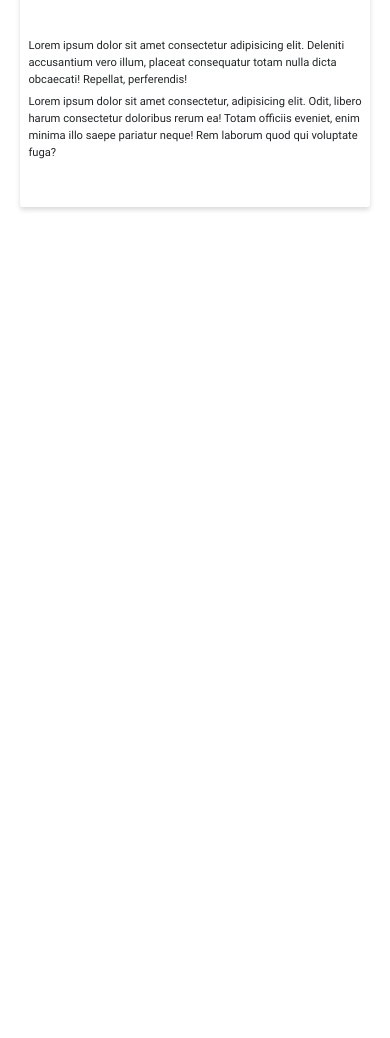
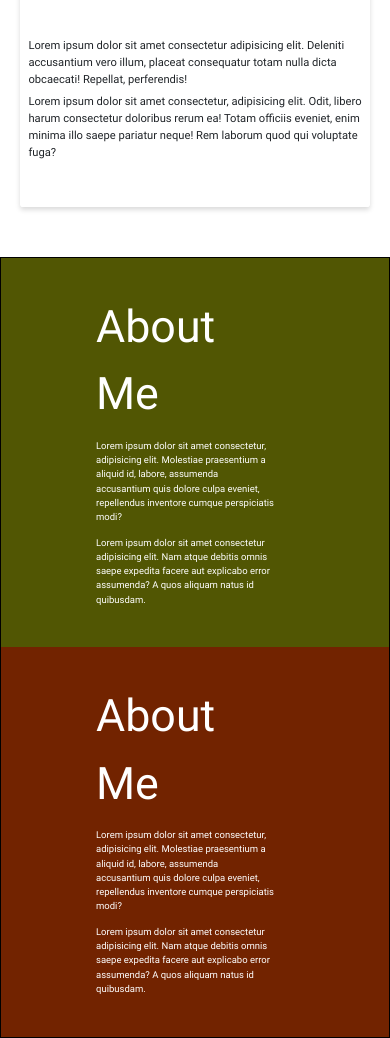
Before and after one commit to mtalalned/Project-4-Landing-Page, a plain HTML site: page index.html in a window 390 px wide. Shown: the part 2087-3125 px from the top of the page. Before the commit the page ends 2344 px from the top, so only its background shows below. Drawn offline with nearby package versions, Linux system fonts and the light colour scheme.

```diff
--- a/index.html
+++ b/index.html
@@ -56,6 +56,33 @@
     </div>
     <!-- Skills Ended -->
 
+    <!-- Contact / About Started -->
+    <div class="contact-container d-flex flex-wrap justify-content-center align-items-center align-content-center">
+        <div class="contact-sub-container-1 h-100 d-flex flex-wrap flex-column justify-content-center row-gap-3 ">
+            <div>
+                <p class="text-white contact-p">About Me</p>
+            </div>
+            <div>
+                <p class="text-white contact-p2 fw-lighter">Lorem ipsum dolor sit amet consectetur, adipisicing elit. Molestiae praesentium a aliquid id, labore, assumenda accusantium quis dolore culpa eveniet, repellendus inventore cumque perspiciatis modi?</p>
+            </div>
+            <div>
+                <p class="text-white contact-p2 fw-lighter">Lorem ipsum dolor sit amet consectetur adipisicing elit. Nam atque debitis omnis saepe expedita facere aut explicabo error assumenda? A quos aliquam natus id quibusdam.</p>
+            </div>
+        </div>
+        <div class="contact-sub-container-2 d-flex flex-wrap flex-column justify-content-center row-gap-3">
+            <div>
+                <p class="text-white contact-p">About Me</p>
+            </div>
+            <div>
+                <p class="text-white contact-p2 fw-lighter">Lorem ipsum dolor sit amet consectetur, adipisicing elit. Molestiae praesentium a aliquid id, labore, assumenda accusantium quis dolore culpa eveniet, repellendus inventore cumque perspiciatis modi?</p>
+            </div>
+            <div>
+                <p class="text-white contact-p2 fw-lighter">Lorem ipsum dolor sit amet consectetur adipisicing elit. Nam atque debitis omnis saepe expedita facere aut explicabo error assumenda? A quos aliquam natus id quibusdam.</p>
+            </div>
+        </div>
+    </div>
+    <!-- Contact / About Ended -->
+
     <script src="https://cdn.jsdelivr.net/npm/bootstrap@5.3.3/dist/js/bootstrap.bundle.min.js" integrity="sha384-YvpcrYf0tY3lHB60NNkmXc5s9fDVZLESaAA55NDzOxhy9GkcIdslK1eN7N6jIeHz" crossorigin="anonymous"></script>
 </body>
 </html>
--- a/style.css
+++ b/style.css
@@ -68,6 +68,38 @@ body {
 }
 /* Skills Ended */
 
+
+/* Contact / About Started */
+.contact-container {
+    border: 1px solid black;
+}
+.contact-sub-container-1{
+    background-color: #515603;
+    padding: 35px 115px 35px 95px;
+    flex-basis: 50%;
+}
+.contact-sub-container-2{
+    background-color: #722300;
+    flex-basis: 50%;
+    padding: 35px 115px 35px 95px;
+}
+.contact-p{
+    font-size: 6.5rem;
+}
+.contact-p2{
+    font-size: 1.35rem
+}
+/* Contact / About Ended */
+
+@media (max-width: 1005px) {
+    .contact-sub-container-1 {
+        flex-basis: 100%;
+    }
+    .contact-sub-container-2 {
+        flex-basis: 100%;
+    }
+}
+
 @media (max-width: 775px) {
     html {
         font-size: 50%;
@@ -85,6 +117,12 @@ body {
     }
     .skill-p1 {
         font-size: 1.55rem;
+    }
+    .contact-p{
+        font-size: 8rem;
+    }
+    .contact-p2{
+        font-size: 1.70rem
     }
 }
 @media (max-width: 620px) {
```
